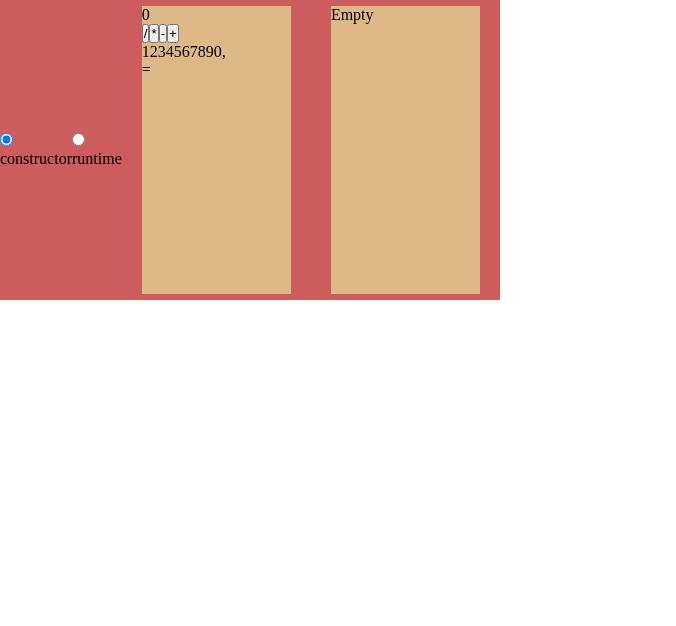
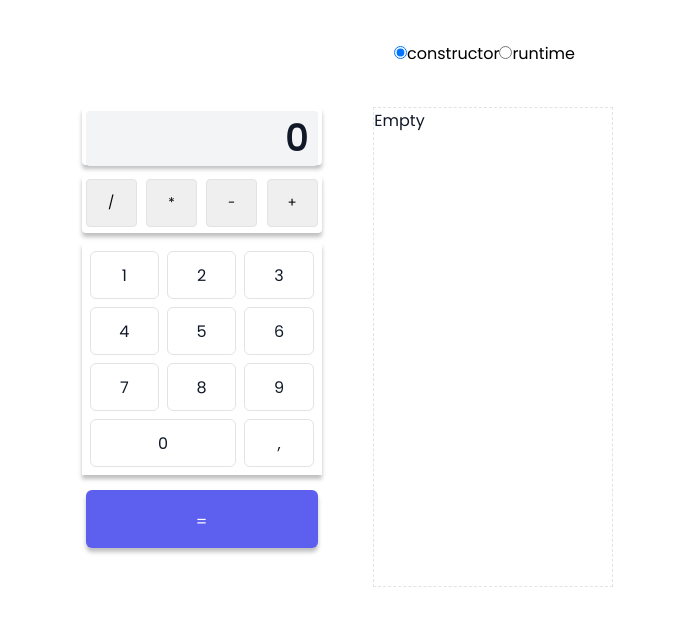
Before and after one commit to poli-vorobeva/calculator, a React app: page / in a window 1280 px wide. Shown: the top 626 px of the page, without its empty margins (0-676 px from the left). Built offline with nearby package versions, Linux system fonts and the light colour scheme.

Commit message:
feat: add styles

```diff
--- a/index.html
+++ b/index.html
@@ -3,6 +3,9 @@
     <head>
         <meta charset="utf-8" />
         <title>Calculator</title>
+        <link rel="preconnect" href="https://fonts.googleapis.com">
+        <link rel="preconnect" href="https://fonts.gstatic.com" crossorigin>
+        <link href="https://fonts.googleapis.com/css2?family=Albert+Sans:wght@300&family=Poppins:ital,wght@0,100;0,400;1,200;1,400&display=swap" rel="stylesheet">
     </head>
     <body>
     <div id="root"></div>
--- a/src/App.tsx
+++ b/src/App.tsx
@@ -9,19 +9,20 @@ import {IViewStore} from "./dto";
 
 export const App = () => {
 	const modeData: Array<'constructor' | 'runtime'> = ['constructor', 'runtime']
-	const mode = useSelector((state:IViewStore) => state.viewData.mode)
+	const mode = useSelector((state: IViewStore) => state.viewData.mode)
 
-	console.log("MODE",mode)
+	console.log("MODE", mode)
 	return (
-
-			<div className="wrapper">
+		<div className={'app'}>
+			<div className={'mode'}>
 				{
 					modeData.map((m, i) => <ModeRadio mode={m}/>)
 				}
-				{mode!=='runtime' && <LeftSection/>}
+			</div>
+			<div className="wrapper">
+				{mode !== 'runtime' && <LeftSection/>}
 				<RightSection/>
 			</div>
-
-
+		</div>
 	)
 }
--- a/src/components/LeftSection/LeftSection.tsx
+++ b/src/components/LeftSection/LeftSection.tsx
@@ -21,7 +21,7 @@ export const LeftSection = () => {
 	}
 
 	return (
-		<div className="section">
+		<div className="section left">
 			{Object.entries(content).map(el=>{
 				return <DragWrapper key={el[0]} blocked={addedData.includes(el[0])} screen={'constructor'} value={el[0]}>{el[1]}</DragWrapper>
 			})}
--- a/src/components/RightSection/RightSection.tsx
+++ b/src/components/RightSection/RightSection.tsx
@@ -24,7 +24,7 @@ export const RightSection = () => {
 		dispatch(addSection(t))
 	}
 	return (
-		<div className="section"
+		<div className="section right"
 				 onDragOver={(e) => e.preventDefault()}
 				 onDrop={(e) => dropHandler(e)}
 		>
--- a/src/components/UI/Actions.tsx
+++ b/src/components/UI/Actions.tsx
@@ -1,5 +1,5 @@
 import * as React from "react";
-
+import './styles.css'
 export const Actions=()=>{
 	const actions={
 		div:'/',
@@ -8,11 +8,12 @@ export const Actions=()=>{
 		add:'+'
 	}
 	return (
-		<div>
-			{Object.entries(actions).map(el=>{
-				return <button onClick={()=>console.log(el[0])}>{el[1]}</button>
-			})}
+		<div className={'itemWrapper singleString' }>
+			<div className={'actions'}>
+				{Object.entries(actions).map(el=>{
+					return <button className={'actionsItem'} onClick={()=>console.log(el[0])}>{el[1]}</button>
+				})}
+			</div>
 		</div>
-
 	)
 }
--- a/src/components/UI/DataString.tsx
+++ b/src/components/UI/DataString.tsx
@@ -1,7 +1,9 @@
 import * as React from "react";
-
+import './styles.css'
 export const DataString=()=>{
 	return (
-		<div>0</div>
+		<div className={'itemWrapper singleString dataStringEmpty'}>
+			<div className={'dataStringContent'}>0</div>
+		</div>
 	)
 }
--- a/src/components/UI/Equal.tsx
+++ b/src/components/UI/Equal.tsx
@@ -2,6 +2,6 @@ import * as React from "react";
 
 export const Equal=()=>{
 	return (
-		<div>=</div>
+		<div className={'itemWrapper singleString equal'}>=</div>
 	)
 }
--- a/src/components/UI/Numbers.tsx
+++ b/src/components/UI/Numbers.tsx
@@ -1,11 +1,15 @@
 import * as React from "react";
+import './styles.css'
 
 export const Numbers=()=>{
 	const data=[1,2,3,4,5,6,7,8,9,0,',']
 	return (
-		<div>	{
-			data.map(e=><span>{e}</span>)
-		}</div>
+		<div className={'itemWrapper'}>
+			<div className={'numbers'}>	{
+				data.map(e=><div className={`item ${e===0 && 'zeroStyle'} numbersItem`}>{e}</div>)
+			}</div>
+		</div>
+
 
 	)
 }
--- /dev/null
+++ b/src/components/UI/styles.css
@@ -0,0 +1,69 @@
+.item {
+    flex: 1;
+}
+
+.dataStringContent {
+    background: var(--bgcolor);
+    height: 55px;
+    padding-right: 10px;
+    text-align: end;
+    border-radius: 4px;
+}
+
+.itemWrapper {
+    padding: 4px;
+    box-shadow: var(--darkShadow);
+}
+
+.singleString {
+    height: 50px;
+    box-sizing: content-box;
+    border-radius: 4px;
+}
+
+.dataStringEmpty {
+    font-size: 36px;
+    font-weight: 900;
+
+}
+
+.actions {
+    display: flex;
+    height: 48px;
+    justify-content: space-between;
+}
+
+.actionsItem {
+    width: 22%;
+    border-radius: 4px;
+    border: 1px solid var(--borderColor);
+}
+
+.numbers {
+    display: grid;
+    grid-template-columns: repeat(3, 1fr);
+    gap: 8px;
+    padding: 4px;
+}
+
+.numbersItem {
+    height: 48px;
+    border-radius: 6px;
+    border: 1px solid var(--borderColor);
+    text-align: center;
+    line-height: 48px;
+}
+
+.zeroStyle {
+    grid-column: 1/3;
+}
+
+.equal {
+    background: var(--primaryColor);
+    color: #FFF;
+    margin: 4px;
+    border-radius: 6px;
+    box-shadow: var(--darkShadow);
+    text-align: center;
+    line-height: 56px;
+}
--- a/src/styles.css
+++ b/src/styles.css
@@ -1,19 +1,53 @@
+:root{
+ --bgcolor:#F3F4F6;
+    --color:#111827;
+    --borderColor:#E2E3E5;
+    --darkShadow:0 4px 4px rgba(0, 0, 0, 0.25);
+    --primaryColor:#5D5FEF;
+}
 *{
     padding: 0;
     margin: 0;
     box-sizing: border-box;
+    font-family: 'Albert Sans', sans-serif;
+    font-family: 'Poppins', sans-serif;
+
+}
+.app{
+    width: 695px;
+    height: 640px;
+    display: flex;
+    flex-flow: column nowrap;
 }
 .wrapper{
-    background: indianred;
+    color: var(--color);
     display: flex;
-    height: 300px;
-    width: 500px;
-    align-items: center;
+    flex: 5;
+    align-items: start;
     justify-content: space-evenly;
 }
 .section{
-    background: burlywood;
     width: 240px;
-    height: 96%;
-    margin: 4%;
+    height: 430px;
+    display: flex;
+    flex-flow: column;
+    justify-content: space-between;
 }
+.right{
+    position: relative;
+    left: -10px;
+    height: 480px;
+    border: 1px dashed var(--borderColor);
+}
+.left{
+    position: relative;
+    left: 10px;
+    height: 445px;
+}
+.mode{
+    flex: 1;
+    display: flex;
+    align-items: center;
+    justify-content: end;
+    margin-right: 120px;
+}
```
Also changed, not shown: src/components/UI/EmptySection.tsx (added, +9 -0 lines), src/assets/emptyIcon.png (added).
